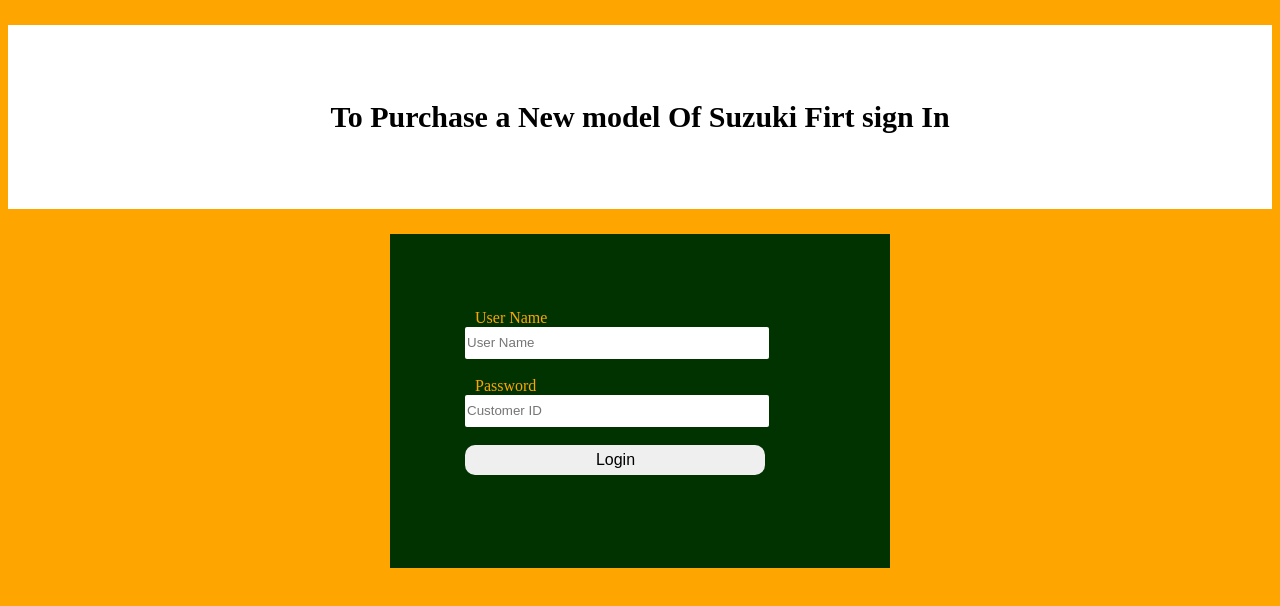
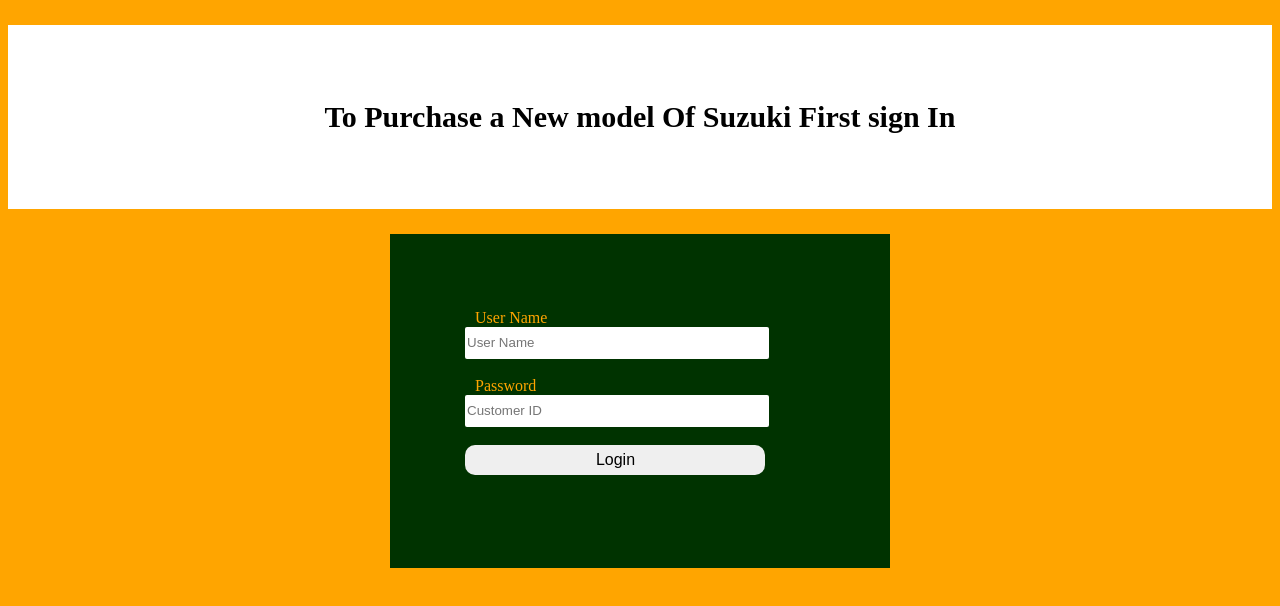
Before and after one commit to AbrshElmis/Elmisbequ, a plain HTML site: page index.html in a window 1280 px wide. Drawn offline with Linux system fonts and the light colour scheme.

Commit message:
index.html

```diff
--- a/index.html
+++ b/index.html
@@ -2,6 +2,7 @@
 <html>
 <head>
 <title>SUZUKI CAR SELECTION SETUP</title>
+<meta name="viewport" content="width=device-width, initial-scale=1.0">
 <script>
 function myFunction()
 {
@@ -72,7 +73,7 @@ font-size:16px;
 </style>
 </head>
 <body>
-<h2>To Purchase a New model Of Suzuki Firt sign In </h2>
+<h2>To Purchase a New model Of Suzuki First sign In </h2>
 <div class="div1">
 <form name="myForm" method="post">
 <lebel>User Name</lebel>
```
